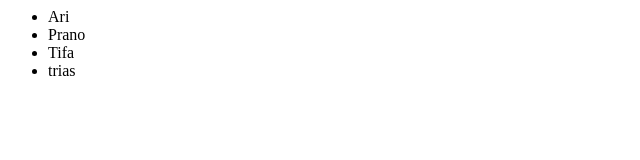
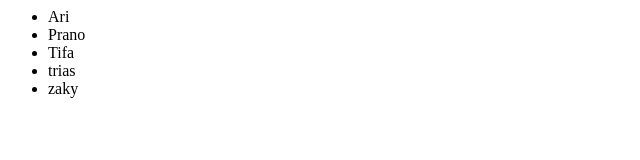
Before and after one commit to arymaulana/aslab, a plain HTML site: page index.html in a window 1280 px wide. Shown: the full height of the page, 0-640 px from the left. Drawn offline with Linux system fonts and the light colour scheme.

Commit message:
penambahan nama zaky

```diff
--- a/index.html
+++ b/index.html
@@ -3,4 +3,5 @@
 	<li>Prano</li>
 	<li>Tifa</li>
 	<li>trias</li>
+	<li>zaky</li>
 </ul>
```
